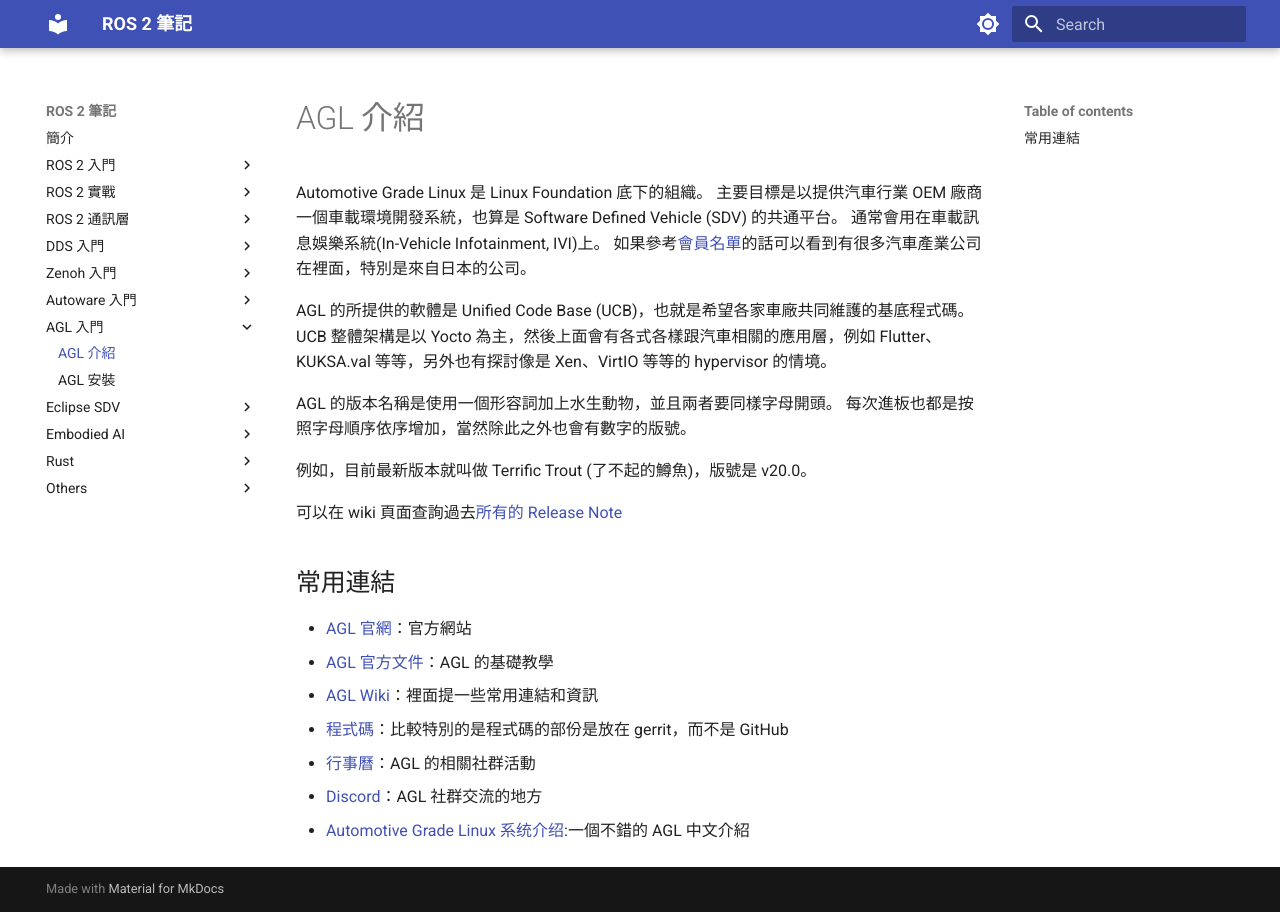
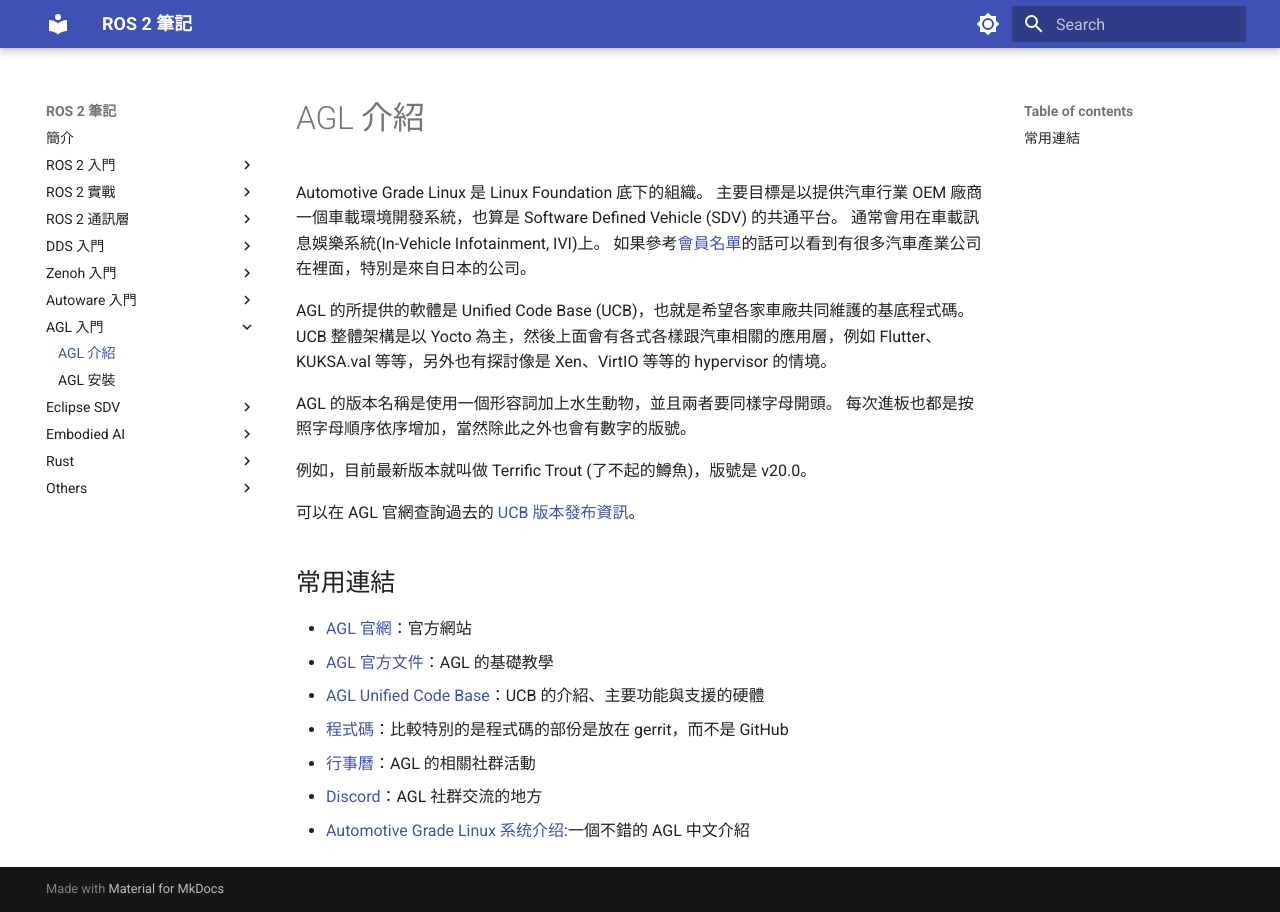
Before and after one commit to evshary/ros2-learning, an MkDocs documentation site: the page built from docs/agl/introduction.md, in a window 1280 px wide. Built offline with MkDocs 1.6.1 and Material for MkDocs 9.7.7, drawn with Linux system fonts in a browser that asks for light colours.

Commit message:
Fiz the lychee issue.
Signed-off-by: ChenYing Kuo <evshary@gmail.com>

```diff
--- a/docs/agl/introduction.md
+++ b/docs/agl/introduction.md
@@ -18,13 +18,13 @@ AGL 的版本名稱是使用一個形容詞加上水生動物，並且兩者要
 
 例如，目前最新版本就叫做 Terrific Trout (了不起的鱒魚)，版號是 v20.0。
 
-可以在 wiki 頁面查詢過去[所有的 Release Note](https://wiki.automotivelinux.org/agl-distro/release-notes#agl_unified_code_base_release_notes)
+可以在 AGL 官網查詢過去的 [UCB 版本發布資訊](https://www.automotivelinux.org/tag/ucb/)。
 
 ## 常用連結
 
 * [AGL 官網](https://www.automotivelinux.org/)：官方網站
 * [AGL 官方文件](https://docs.automotivelinux.org/en/trout/)：AGL 的基礎教學
-* [AGL Wiki](https://wiki.automotivelinux.org/start)：裡面提一些常用連結和資訊
+* [AGL Unified Code Base](https://www.automotivelinux.org/software/unified-code-base/)：UCB 的介紹、主要功能與支援的硬體
 * [程式碼](https://gerrit.automotivelinux.org/gerrit/admin/repos)：比較特別的是程式碼的部份是放在 gerrit，而不是 GitHub
 * [行事曆](https://lists.automotivelinux.org/g/agl-dev-community/calendar)：AGL 的相關社群活動
 * [Discord](https://discord.gg/c3tngsS3)：AGL 社群交流的地方
```
Also changed, not shown: docs/autoware/introduction.md (+1 -1 lines), docs/embodied-ai/introduction.md (+1 -1 lines).
